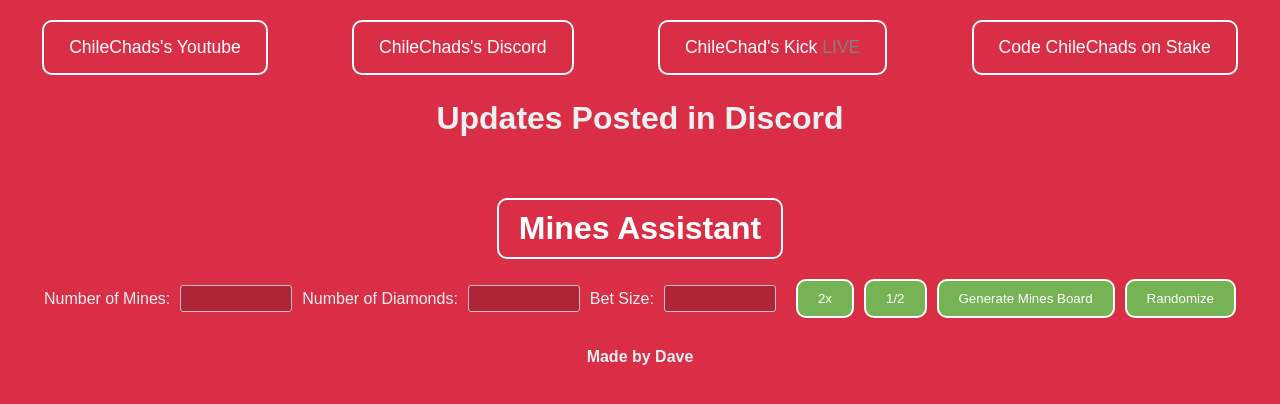
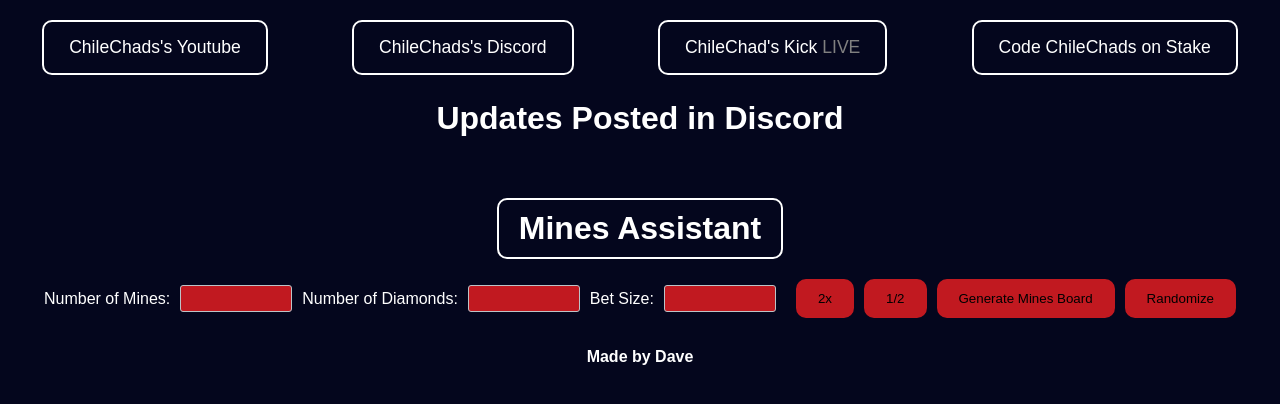
Before and after one commit to Davzzz2/chilechadsmines, a plain HTML site: page index.html in a window 1280 px wide. Drawn offline with Linux system fonts and the light colour scheme; no server answers.

Commit message:
Update styles.css

```diff
--- a/styles.css
+++ b/styles.css
@@ -4,8 +4,8 @@ body {
     flex-direction: column;
     align-items: center;
     height: 100vh;
-    background-color: #da2e46;
-    color: #ecf0f1;
+    background-color: #04061d; /* Changed background color */
+    color: white; /* Changed text color */
     margin: 0;
 }
 
@@ -14,7 +14,7 @@ body {
     justify-content: space-around;
     width: 100%;
     padding: 20px 0;
-    background-color: #da2e46;
+    background-color: #04061d; /* Align with background color */
     position: fixed;
     top: 0;
     left: 0;
@@ -24,7 +24,7 @@ body {
     padding: 15px 25px;
     border: 2px solid white;
     border-radius: 10px;
-    background-color: #da2e46;
+    background-color: #04061d; /* Align with background color */
     color: white;
     text-decoration: none;
     font-size: 1.1em;
@@ -33,7 +33,7 @@ body {
 
 .header-links a:hover {
     background-color: white;
-    color: #da2e46;
+    color: #04061d; /* Align with background color */
 }
 
 .announcement {
@@ -41,10 +41,10 @@ body {
     padding: 20px 0;
     font-size: 2em;
     font-weight: bold;
-    color: #ecf0f1;
+    color: white; /* Align with text color */
     text-align: center;
     width: 100%;
-    background-color: #da2e46;
+    background-color: #04061d; /* Align with background color */
 }
 
 .container {
@@ -113,8 +113,8 @@ body {
 input[type="number"] {
     margin: 0 10px;
     padding: 5px;
-    background-color: #b02438;
-    color: white;
+    background-color: #c11920; /* Changed input background color */
+    color: white; /* Align with text color */
     border: 1px solid #bdc3c7;
     border-radius: 3px;
     width: 100px;
@@ -122,18 +122,18 @@ input[type="number"] {
 
 button {
     padding: 10px 20px;
-    border: 2px solid white;
+    border: 2px solid #c11920; /* Changed button border color */
     border-radius: 10px;
-    background-color: #76b355;
-    color: white;
+    background-color: #c11920; /* Changed button background color */
+    color: black; /* Changed button text color */
     cursor: pointer;
     transition: background-color 0.3s ease, color 0.3s ease;
     margin-left: 10px;
 }
 
 button:hover {
-    background-color: white;
-    color: #76b355;
+    background-color: black; /* Changed hover effect */
+    color: #c11920; /* Changed hover text color */
 }
 
 button:disabled {
@@ -147,7 +147,7 @@ button:disabled {
     padding: 10px 20px;
     border: 2px solid white;
     border-radius: 10px;
-    background-color: #da2e46;
+    background-color: #04061d; /* Align with background color */
     color: white;
     margin-bottom: 20px;
 }
@@ -192,10 +192,10 @@ button:disabled {
 .randomize-group button {
     margin: 10px 0;
     padding: 10px 20px;
-    border: 2px solid white;
+    border: 2px solid #c11920; /* Changed button border color */
     border-radius: 10px;
-    background-color: #76b355;
-    color: white;
+    background-color: #c11920; /* Changed button background color */
+    color: black; /* Changed button text color */
     cursor: pointer;
 }
 
```
